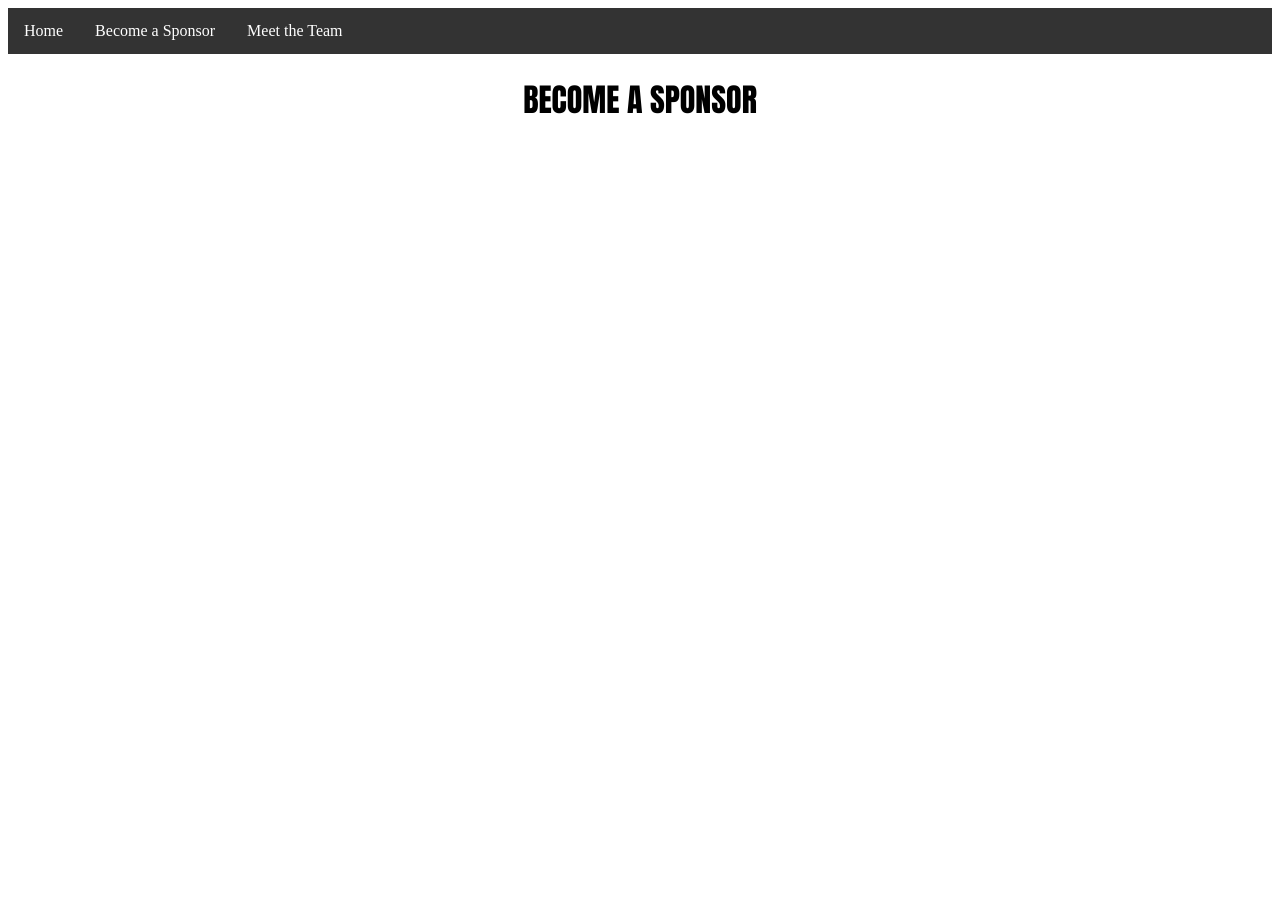
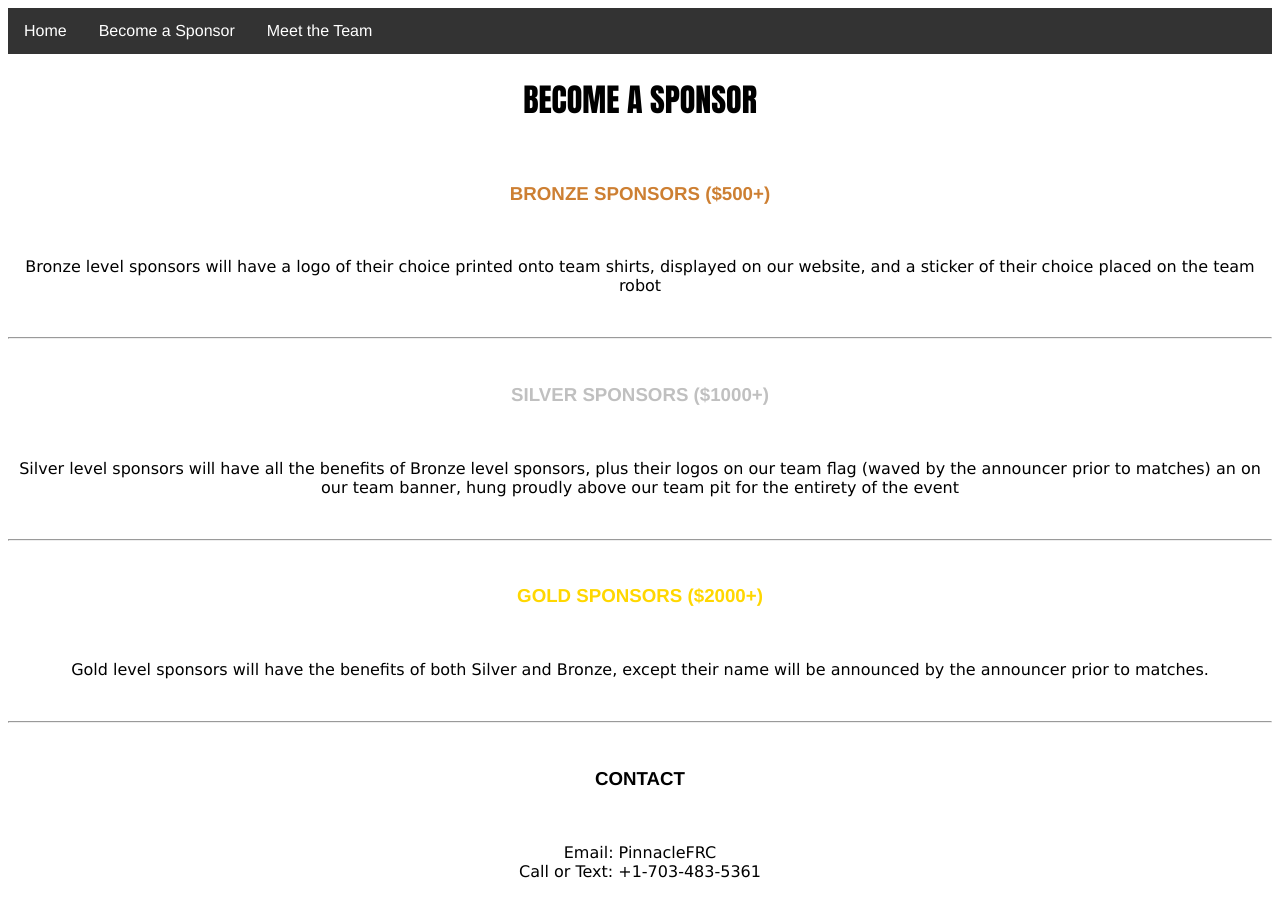
Before and after one commit to p-tech-robotics/WebsiteTesting, a plain HTML site: page Sponsorpage.html in a window 1280 px wide. Before the commit the page ends 800 px from the top, so only its background shows below. Drawn offline with Linux system fonts and the light colour scheme.

Commit message:
Update Sponsorpage.html

```diff
--- a/Sponsorpage.html
+++ b/Sponsorpage.html
@@ -22,6 +22,7 @@ margin: auto;
   text-align: center;
   padding: 14px 16px;
   text-decoration: none;
+  font-family: Helvetica;
 }
 
 li a:hover {
@@ -38,5 +39,47 @@ li a:hover {
   <li><a href="teampage.html">Meet the Team</a></li>
 </ul>
 <h1 style="text-align:center;font-family:impact,garamond,serif;">BECOME A SPONSOR</h1>
+
+<br>
+
+<h3 style="text-align:center;font-family:Helvetica,garamond,serif;color:#cd7f32">BRONZE SPONSORS ($500+)</h3>
+
+<br>
+
+<p style="text-align:center;font-family:verdana;">Bronze level sponsors will  have a logo of their choice printed onto team shirts, displayed on our website, and a sticker of their choice placed on the team robot</p>
+
+<br>
+<hr>
+<br>
+
+<h3 style="text-align:center;font-family:Helvetica,garamond,serif;color:silver">SILVER SPONSORS ($1000+)</h3>
+
+<br>
+
+<p style="text-align:center;font-family:verdana;">Silver level sponsors will have all the benefits of Bronze level sponsors, plus their logos on our team flag (waved by the announcer prior to matches) an on our team banner, hung proudly above our team pit for the entirety of the event</p>
+
+<br>
+<hr>
+<br>
+
+<h3 style="text-align:center;font-family:Helvetica,garamond,serif;color:gold">GOLD SPONSORS ($2000+)</h3>
+
+<br>
+
+<p style="text-align:center;font-family:verdana;">Gold level sponsors will have the benefits of both Silver and Bronze, except their name will be announced by the announcer prior to matches.</p>
+
+<br>
+<hr>
+<br>
+
+<h3 style="text-align:center;font-family:Helvetica,garamond,serif;">CONTACT</h3>
+
+<br>
+
+<p style="text-align:center;font-family:verdana;">Email: PinnacleFRC<br>Call or Text: +1-703-483-5361</p>
+
+<br>
+
+
 </body>
 </html>
```
